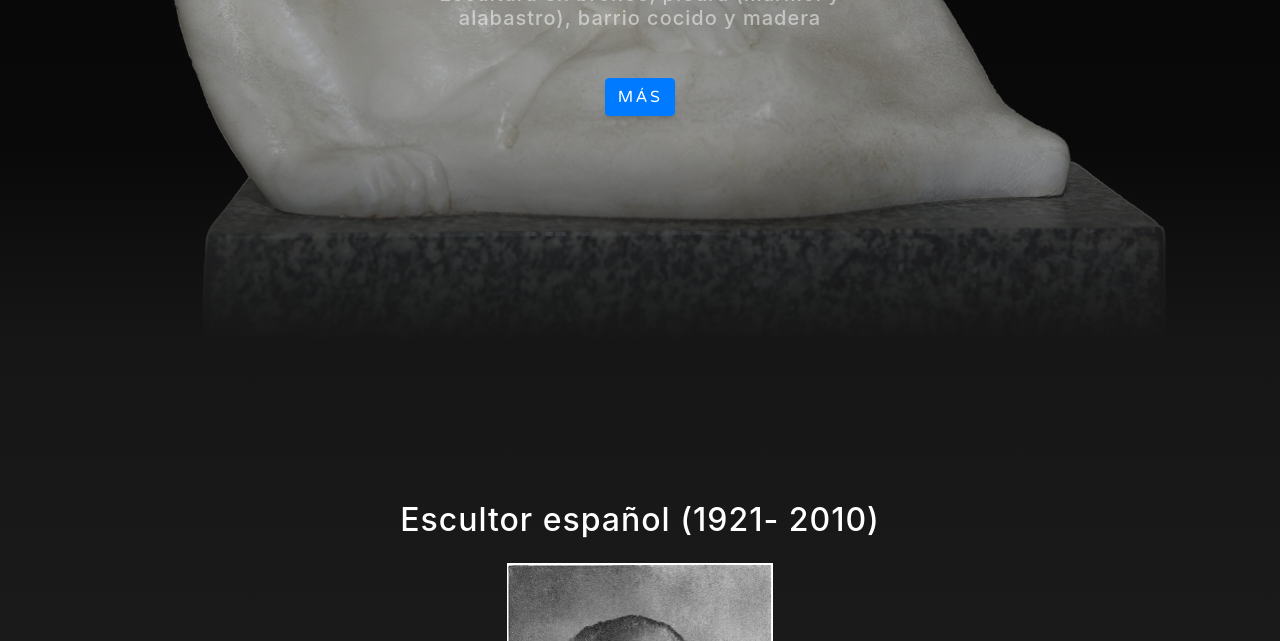
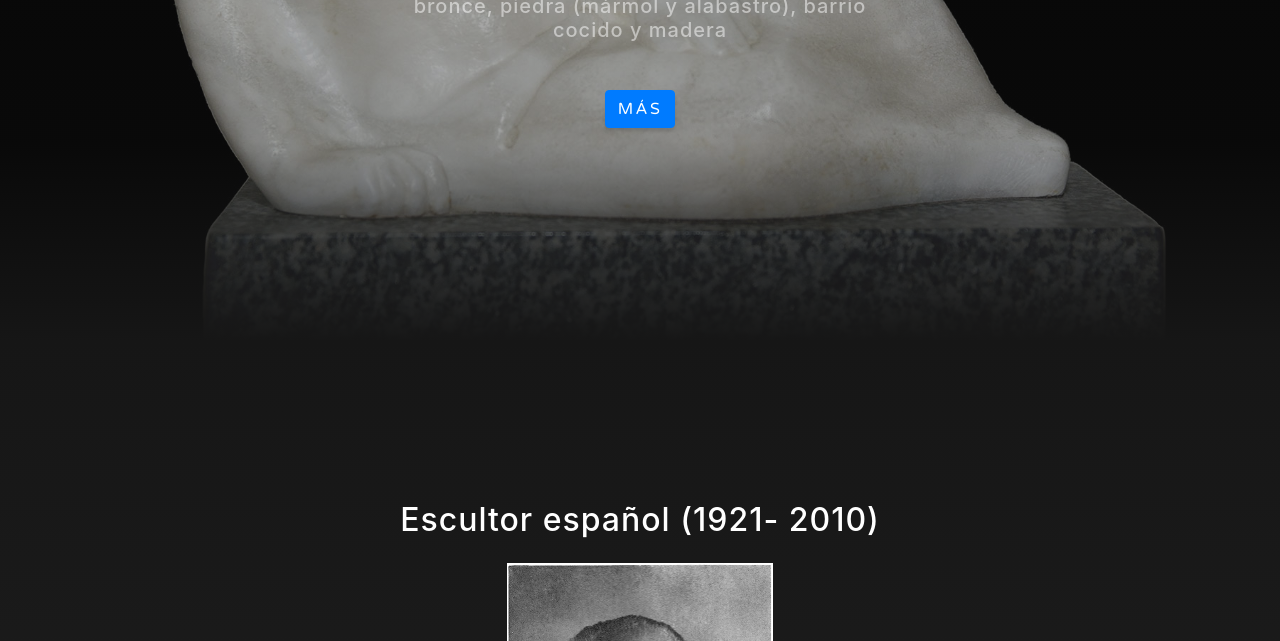
Before and after one commit to cur3n4/galandelamo, a website with bundled scripts: page index.html in a window 1280 px wide. Shown: the part 459-1100 px from the top of the page. Built offline with nearby package versions, Linux system fonts and the light colour scheme.

Commit message:
Textos esculturas

```diff
--- a/index.html
+++ b/index.html
@@ -8,7 +8,7 @@
   <meta name="description" content="">
   <meta name="author" content="">
 
-  <title>Antonio Galán del Amo</title>
+  <title>Antonio Galán del Amo - Escultura contemporanea figurativa</title>
 
   <!-- Bootstrap core CSS -->
   <link href="vendor/bootstrap/css/bootstrap.min.css" rel="stylesheet">
@@ -54,7 +54,7 @@
     <div class="container d-flex h-100 align-items-center">
       <div class="mx-auto text-center">
         <h1 class="mx-auto my-0 text-uppercase">Antonio Galán del Amo</h1>
-        <h2 class="text-white-50 mx-auto mt-2 mb-5">Escultura en bronce, piedra (mármol y alabastro), barrio cocido y madera</h2>
+        <h2 class="text-white-50 mx-auto mt-2 mb-5">Escultura contemporanea figurativa en bronce, piedra (mármol y alabastro), barrio cocido y madera</h2>
         <a href="#about" class="btn btn-primary js-scroll-trigger">Más</a>
       </div>
     </div>
```
